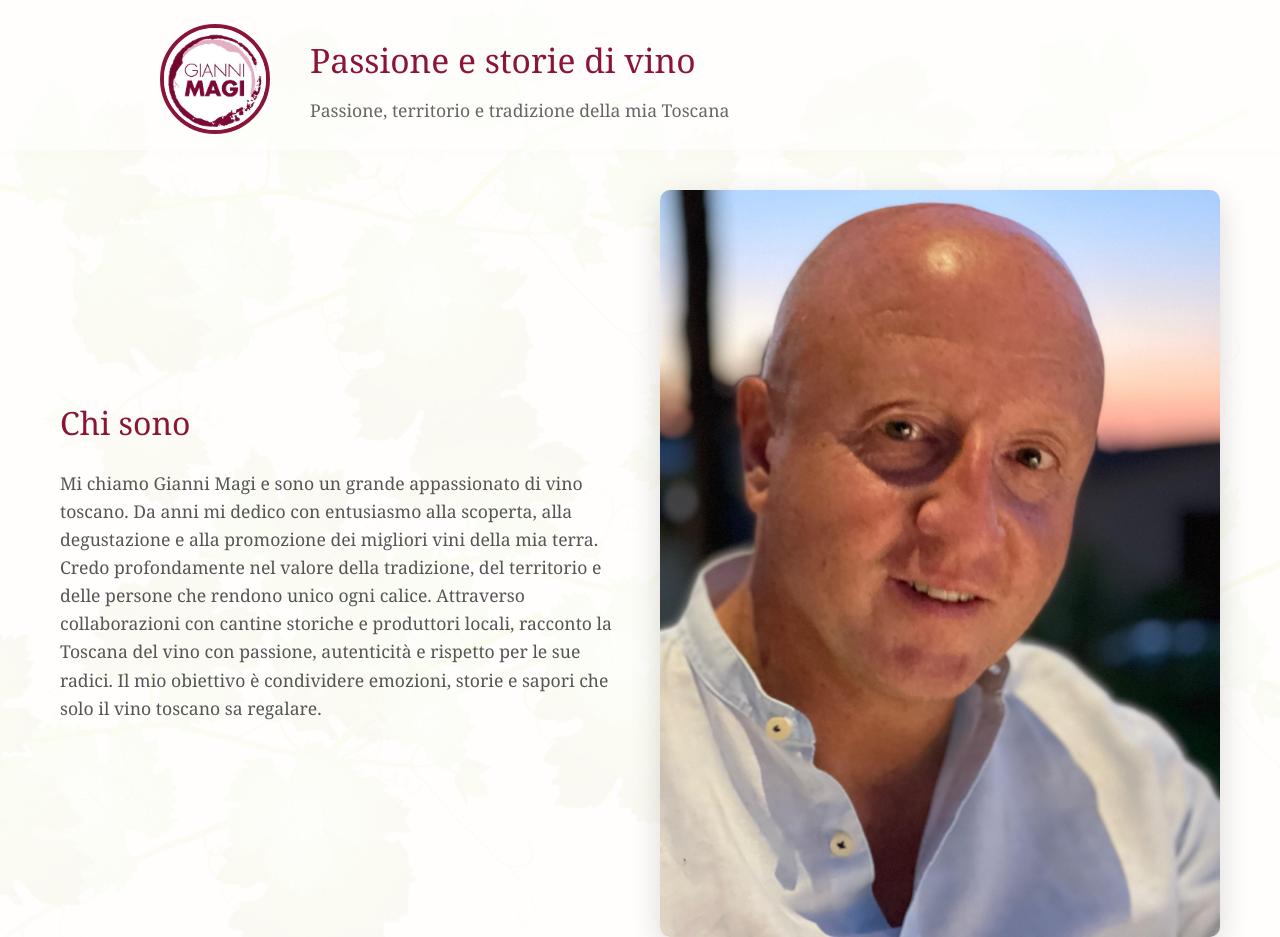
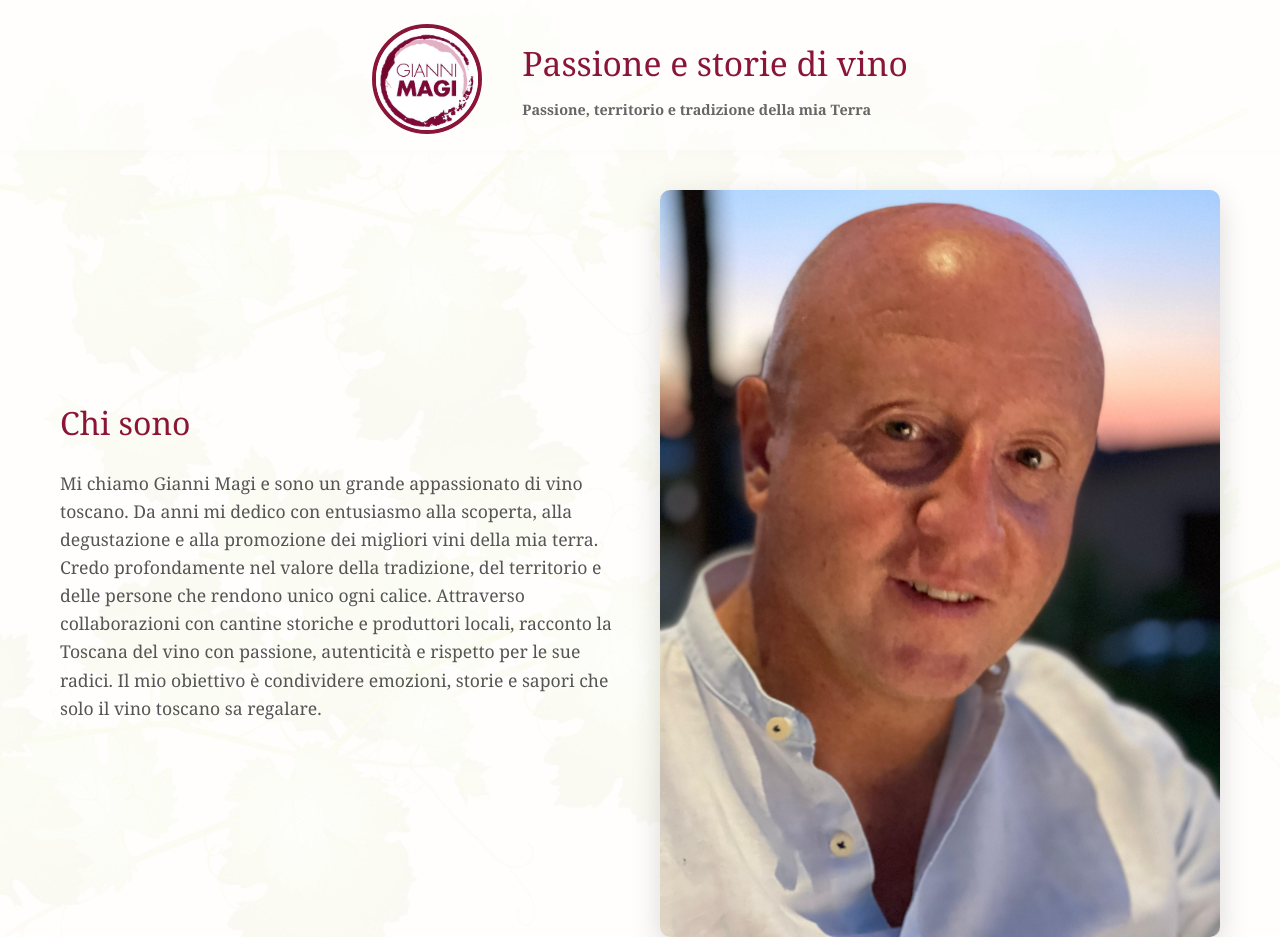
Before and after one commit to tommyiaq/giannimagi.info, a plain HTML site: page index.html in a window 1280 px wide. Shown: the top 937 px of the page. Drawn offline with Linux system fonts and the light colour scheme.

Commit message:
aggiustamenti

```diff
--- a/index.html
+++ b/index.html
@@ -3,7 +3,7 @@
 <head>
     <meta charset="UTF-8">
     <meta name="viewport" content="width=device-width, initial-scale=1.0">
-    <title>Gianni Magi - Vino Toscano</title>
+    <title>Gianni Magi - Wine Seller</title>
     <style>
         * {
             margin: 0;
@@ -57,10 +57,7 @@
             height: 100%;
             object-fit: cover;
         }
-        .header-text {
-            flex: 1 1 300px;
-            min-width: 220px;
-        }
+
         .header h1 {
             color: #8B1538;
             font-size: 2.1em;
@@ -70,15 +67,15 @@
         }
         .header p {
             color: #666;
-            font-size: 1.1em;
+            font-size: 0.9em;
             max-width: 600px;
             margin: 0;
-            text-align: left;
+            font-weight: bold;
         }
         @media (max-width: 700px) {
             .header-inner {
                 flex-direction: column;
-                gap: 18px;
+                gap: 8px;
             }
             .header h1, .header p {
                 text-align: center;
@@ -358,7 +355,7 @@
             </div>
             <div class="header-text">
                 <h1>Passione e storie di vino</h1>
-                <p>Passione, territorio e tradizione della mia Toscana</p>
+                <p>Passione, territorio e tradizione della mia Terra</p>
             </div>
         </div>
     </header>
```
